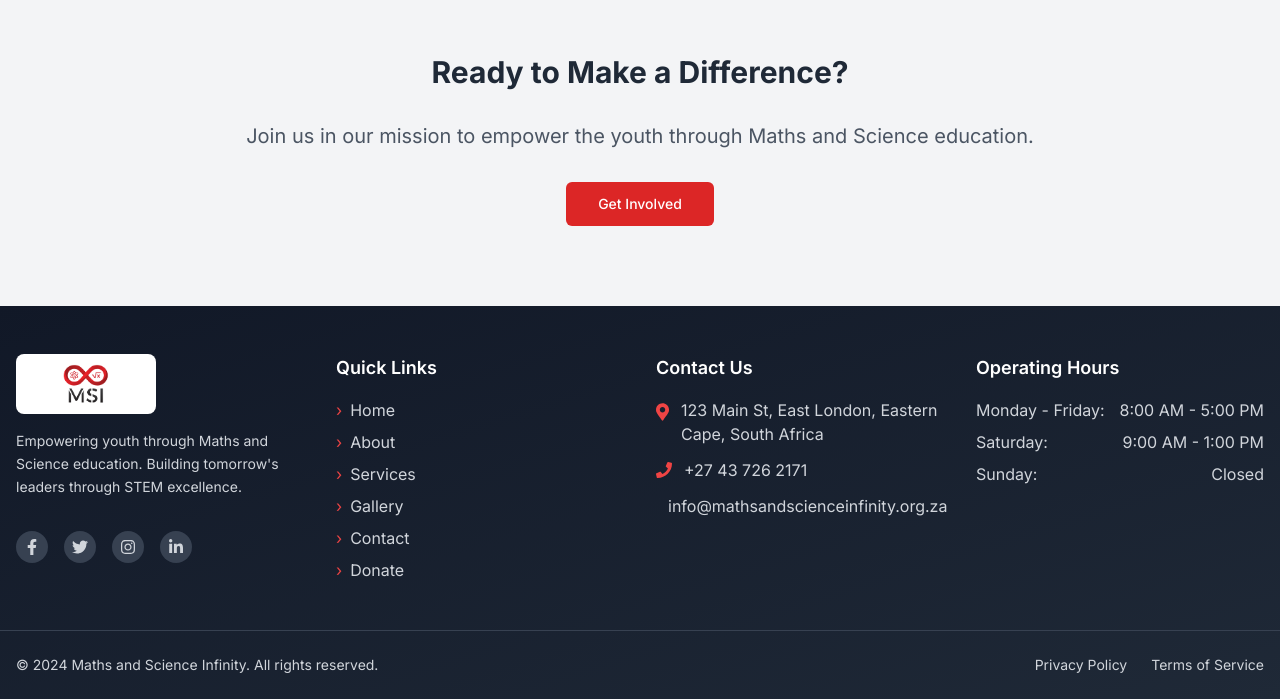
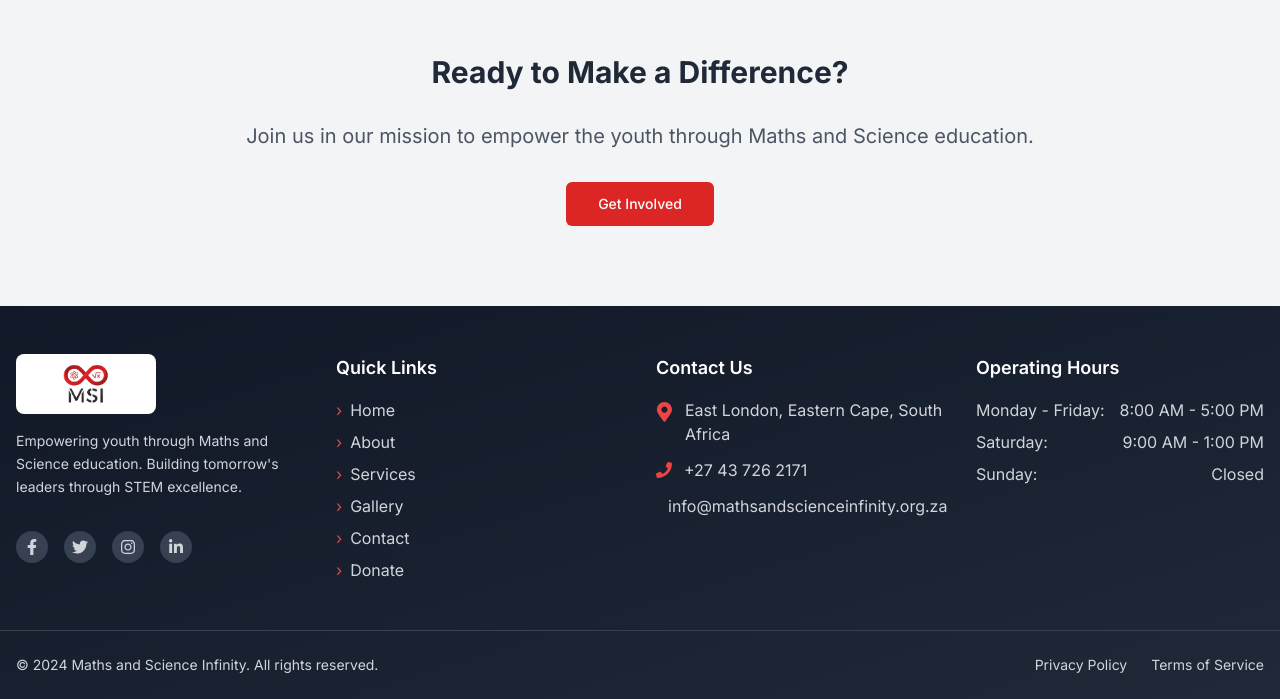
Before and after one commit to Appmaniazar-Projects/MSI-website, a Next.js app: page / in a window 1280 px wide. Shown: the part 4782-5481 px from the top of the page. Built offline with nearby package versions, Linux system fonts and the light colour scheme.

Commit message:
Update links & hyperlinks

```diff
--- a/components/Footer.tsx
+++ b/components/Footer.tsx
@@ -6,10 +6,10 @@ import { fadeInUp, staggerContainer } from '@/utils/animations'
 
 const Footer = () => {
   const socialLinks = [
-    { icon: FaFacebookF, href: 'https://facebook.com', label: 'Facebook' },
-    { icon: FaTwitter, href: 'https://twitter.com', label: 'Twitter' },
-    { icon: FaInstagram, href: 'https://instagram.com', label: 'Instagram' },
-    { icon: FaLinkedinIn, href: 'https://linkedin.com', label: 'LinkedIn' }
+    { icon: FaFacebookF, href: 'https://www.facebook.com/share/14mdGpX89G/', label: 'Facebook' },
+    { icon: FaTwitter, href: 'https://twitter.com/maths_sciencesa', label: 'Twitter' },
+    { icon: FaInstagram, href: 'https://www.instagram.com/maths_and_science_infinity?igsh=a3J0dzh2ZzF0ZjJs', label: 'Instagram' },
+    { icon: FaLinkedinIn, href: 'https://www.linkedin.com/company/maths-and-science-infinity/', label: 'LinkedIn' }
   ]
 
   const quickLinks = [
@@ -94,11 +94,17 @@ const Footer = () => {
             <ul className="space-y-3">
               <li className="flex items-start space-x-3">
                 <FaMapMarkerAlt className="w-5 h-5 text-red-500 mt-1" />
-                <span>123 Main St, East London, Eastern Cape, South Africa</span>
+                <a href="https://maps.app.goo.gl/CiouhET31DgDygem9"
+                className="hover:text-red-500 transition-colors duration-300">
+                <span>East London, Eastern Cape, South Africa</span>
+                </a>
               </li>
               <li className="flex items-center space-x-3">
                 <FaPhone className="w-4 h-4 text-red-500" />
+                <a href="tel:+27437262171"
+                className="hover:text-red-500 transition-colors duration-300">
                 <span>+27 43 726 2171</span>
+                </a>
               </li>
               <li className="flex items-center space-x-3">
                 <FaEnvelope className="w-4 h-4 text-red-500" />
```
